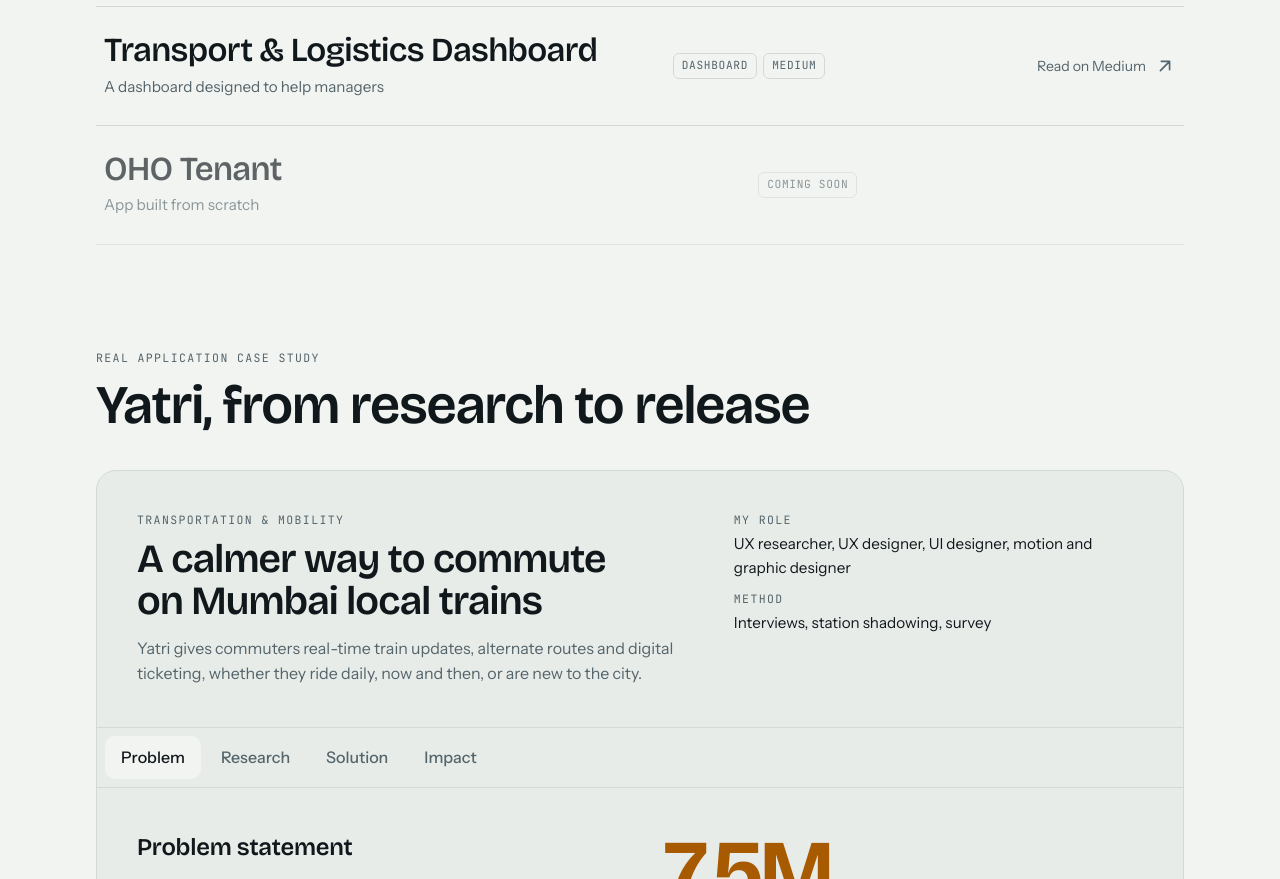
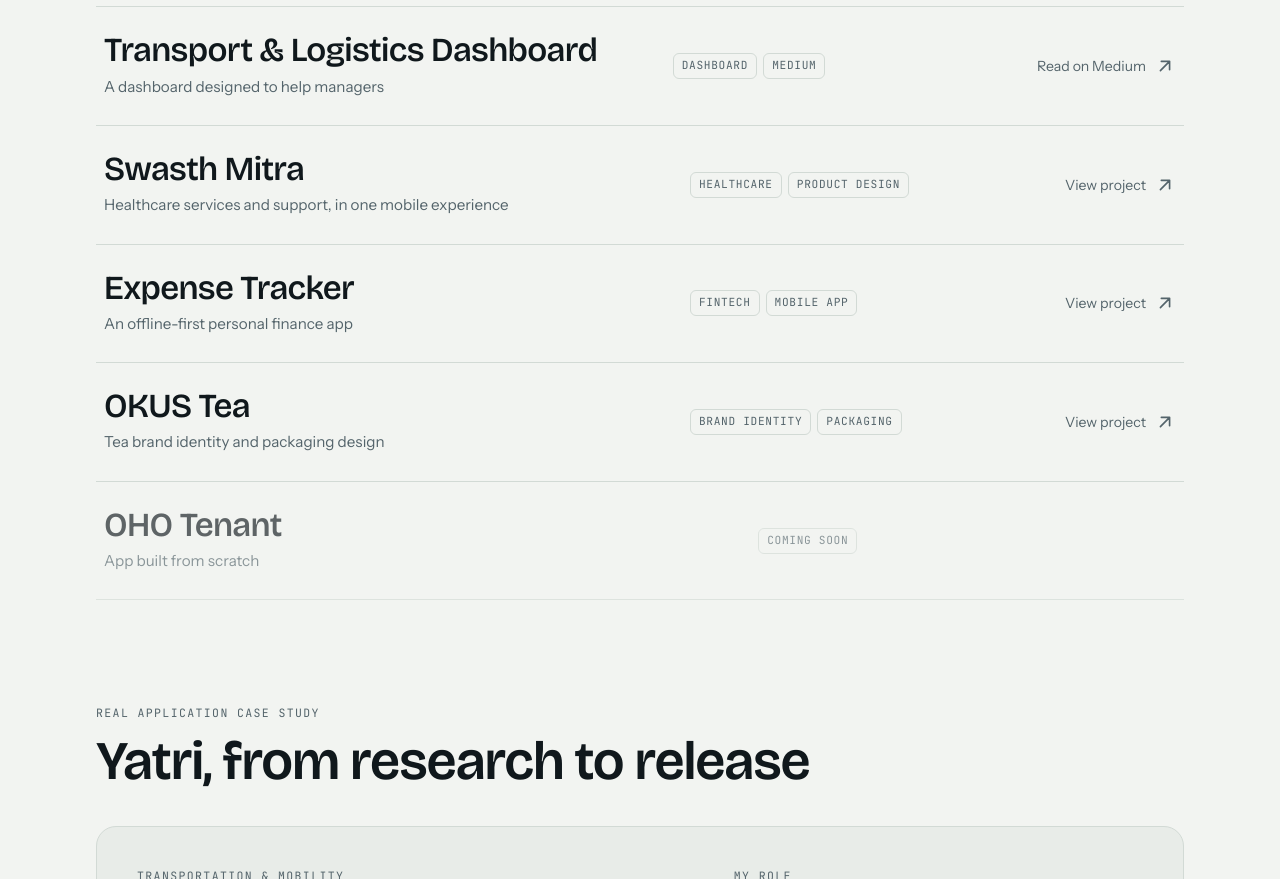
Before and after one commit to Sanku95/Portfolio, a plain HTML site: page index.html in a window 1280 px wide. Shown: the part 1560-2439 px from the top of the page. Drawn offline with nearby package versions, Linux system fonts and the light colour scheme.

Commit message:
Add Swasth Mitra, OKUS Tea, and Expense Tracker to projects

```diff
--- a/index.html
+++ b/index.html
@@ -410,6 +410,27 @@
           </a>
         </li>
         <li data-c="app">
+          <a class="row" href="swasth-mitra.html">
+            <div><h3>Swasth Mitra</h3><p class="sub">Healthcare services and support, in one mobile experience</p></div>
+            <div class="tags"><span class="tag">Healthcare</span><span class="tag">Product design</span></div>
+            <span class="go"><span>View project</span><svg class="arrow" viewBox="0 0 24 24" fill="none" stroke="currentColor" stroke-width="1.8" stroke-linecap="round" stroke-linejoin="round"><path d="M7 17 17 7M8 7h9v9"/></svg></span>
+          </a>
+        </li>
+        <li data-c="app">
+          <a class="row" href="expense-tracker.html">
+            <div><h3>Expense Tracker</h3><p class="sub">An offline-first personal finance app</p></div>
+            <div class="tags"><span class="tag">Fintech</span><span class="tag">Mobile app</span></div>
+            <span class="go"><span>View project</span><svg class="arrow" viewBox="0 0 24 24" fill="none" stroke="currentColor" stroke-width="1.8" stroke-linecap="round" stroke-linejoin="round"><path d="M7 17 17 7M8 7h9v9"/></svg></span>
+          </a>
+        </li>
+        <li data-c="redesign">
+          <a class="row" href="okus-tea.html">
+            <div><h3>OKUS Tea</h3><p class="sub">Tea brand identity and packaging design</p></div>
+            <div class="tags"><span class="tag">Brand identity</span><span class="tag">Packaging</span></div>
+            <span class="go"><span>View project</span><svg class="arrow" viewBox="0 0 24 24" fill="none" stroke="currentColor" stroke-width="1.8" stroke-linecap="round" stroke-linejoin="round"><path d="M7 17 17 7M8 7h9v9"/></svg></span>
+          </a>
+        </li>
+        <li data-c="app">
           <div class="row soon">
             <div><h3>OHO Tenant</h3><p class="sub">App built from scratch</p></div>
             <div class="tags"><span class="tag">Coming soon</span></div>
```
